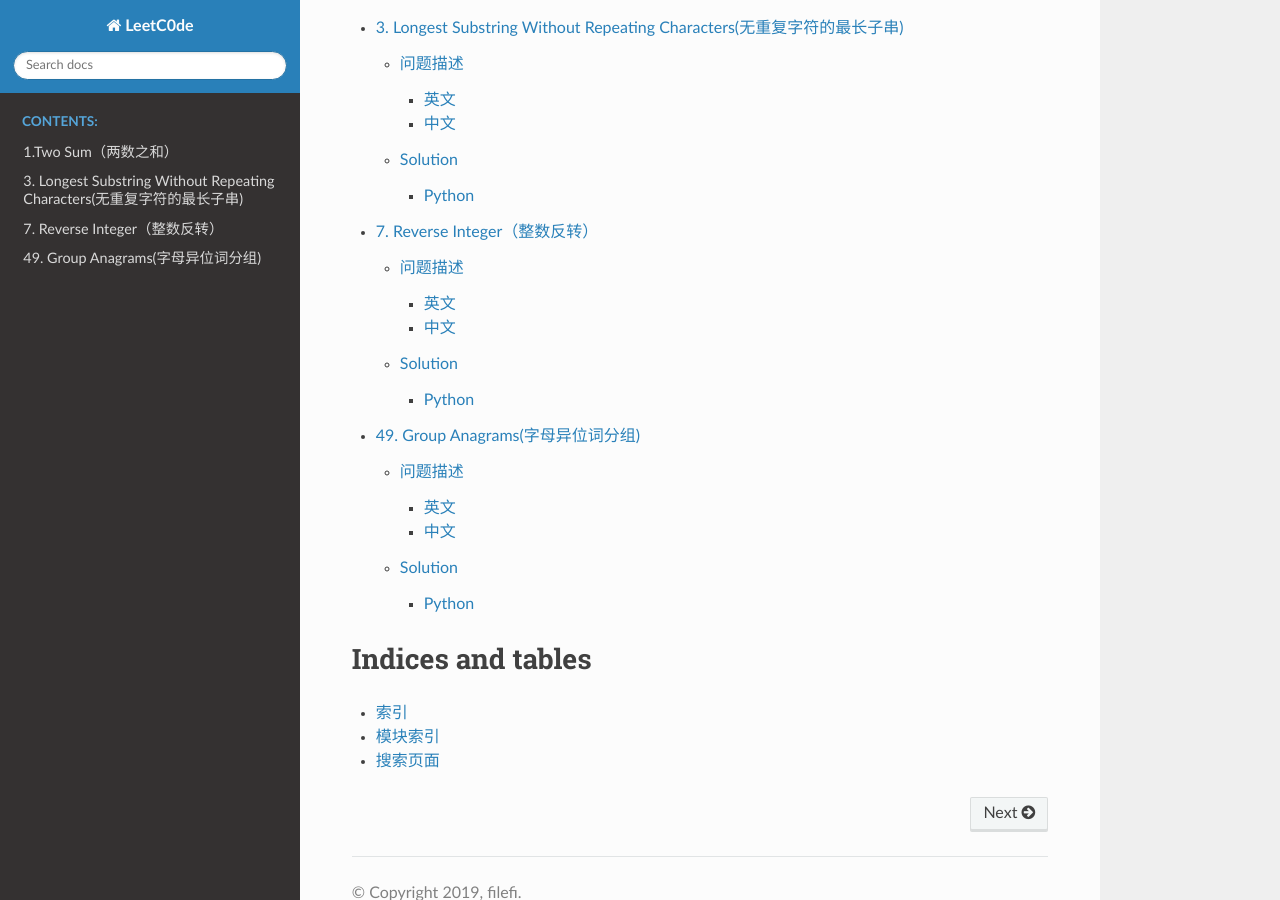
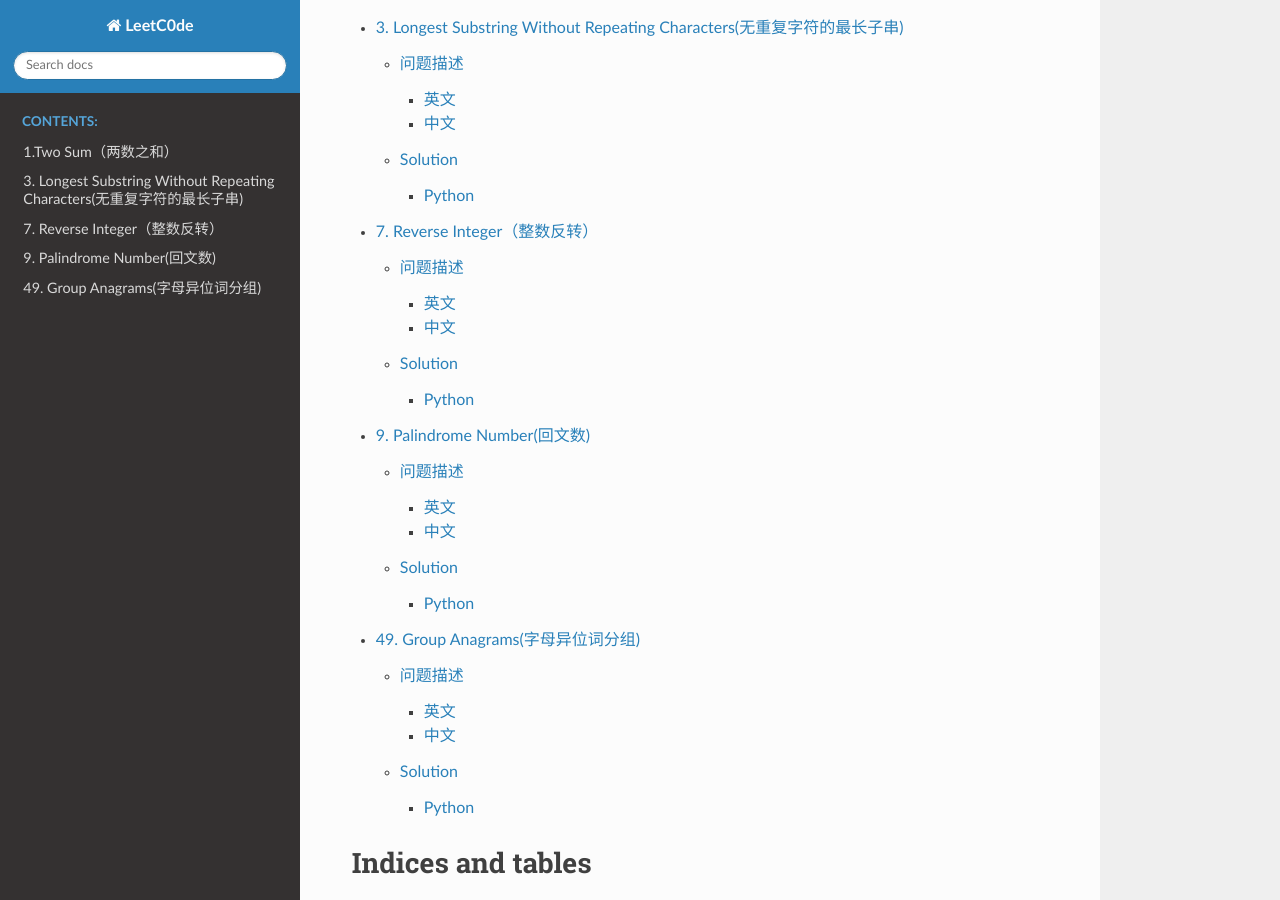
Before and after one commit to filefi/LeetCode, a Sphinx documentation site: the page built from source/index.rst, in a window 1280 px wide and 900 px high, scrolled down 396 px. Built offline with Sphinx 7.4.7 and the Read the Docs theme 2.0.0, drawn with Linux system fonts in a browser that asks for light colours; some of the changed lines change nothing that is shown.

Commit message:
add 9.Palindrome_Number.md

````diff
--- /dev/null
+++ b/source/Problems/9.Palindrome_Number.md
@@ -0,0 +1,71 @@
+# 9. Palindrome Number(回文数)
+## 问题描述
+### 英文
+Determine whether an integer is a palindrome. An integer is a palindrome when it reads the same backward as forward.
+
+Example 1:
+
+```
+Input: 121
+Output: true
+```
+
+Example 2:
+
+```
+Input: -121
+Output: false
+Explanation: From left to right, it reads -121. From right to left, it becomes 121-. Therefore it is not a palindrome.
+```
+
+Example 3:
+
+```
+Input: 10
+Output: false
+Explanation: Reads 01 from right to left. Therefore it is not a palindrome.
+```
+
+Follow up:
+
+- Coud you solve it without converting the integer to a string?
+
+
+### 中文
+判断一个整数是否是回文数。回文数是指正序（从左向右）和倒序（从右向左）读都是一样的整数。
+
+示例 1:
+```
+输入: 121
+输出: true
+```
+
+示例 2:
+```
+输入: -121
+输出: false
+解释: 从左向右读, 为 -121 。 从右向左读, 为 121- 。因此它不是一个回文数。
+```
+
+示例 3:
+```
+输入: 10
+输出: false
+解释: 从右向左读, 为 01 。因此它不是一个回文数。
+```
+
+进阶:
+
+你能不将整数转为字符串来解决这个问题吗？
+
+## Solution
+### Python
+```python
+class Solution:
+    def isPalindrome(self, x: int) -> bool:
+        return str(x)[::-1] == str(x)
+```
+
+#### Submissions
+- 执行用时 : 104 ms, 在Palindrome Number的Python3提交中击败了100.00% 的用户
+- 内存消耗 : 13.3 MB, 在Palindrome Number的Python3提交中击败了0.98% 的用户
--- a/source/index.rst
+++ b/source/index.rst
@@ -13,6 +13,7 @@ Welcome to LeetCode's documentation!
    Problems/1.Two_Sum
    Problems/3.Longest_Substring_Without_Repeating_Characters
    Problems/7.Reverse_Integer
+   Problems/9.Palindrome_Number
    Problems/49.Group_Anagrams
 
 
````
